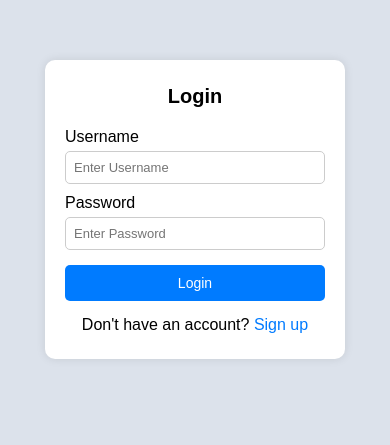
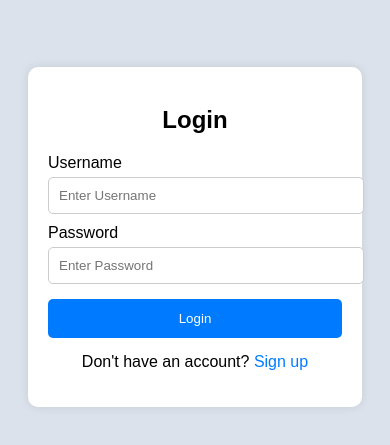
Before and after one commit to Ganesh3370/user-registration-form, a plain HTML site: page index.html in a window 390 px wide. Shown: the part 213-658 px from the top of the page. Drawn offline with Linux system fonts and the light colour scheme.

Commit message:
index.css
change to mobile and laptop friendly

```diff
--- a/index.css
+++ b/index.css
@@ -1,3 +1,4 @@
+*<style>
     * {
       margin: 0;
       padding: 0;
@@ -8,9 +9,10 @@ body {
       font-family: Arial, sans-serif;
       background-color: #dce2eb;
       display: flex;
-    height: 100vh;
       justify-content: center;
       align-items: center;
+      height: 100vh;
+      padding: 20px;
     }
 
     .login-container {
@@ -18,7 +20,8 @@ body {
       padding: 30px;
       border-radius: 10px;
       box-shadow: 0 0 10px rgba(0, 0, 0, 0.1);
-    width: 300px;
+      width: 100%;
+      max-width: 400px;
     }
 
     .login-container h2 {
@@ -63,21 +66,18 @@ form a {
       color: #007bff;
       text-decoration: none;
     }
-@media (max-width: 400px) {
+
+    @media (max-width: 480px) {
       .login-container {
-        padding: 25px 20px;
+        padding: 20px;
       }
 
       form button {
-        font-size: 14px;
-        padding: 10px;
+        padding: 12px;
       }
 
       form input {
-        font-size: 13px;
-    }
-
-    .login-container h2 {
-        font-size: 20px;
+        padding: 10px;
       }
     }
+  </style>
```
Lines whose indentation alone changed are shown as unchanged.
